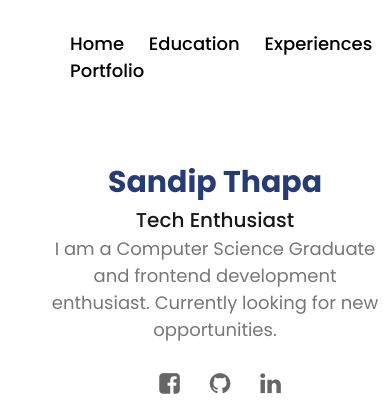
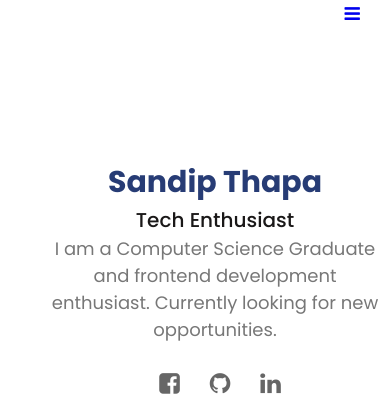
Before and after one commit to sandipthapa99/portfolio_html, a PHP site: page / in a window 390 px wide. Shown: the top 420 px of the page. Run offline with PHP 8.4, Linux system fonts and the light colour scheme.

Commit message:
nav responsive ui

```diff
--- a/css/style.css
+++ b/css/style.css
@@ -34,6 +34,9 @@ nav{
 .nav_ul li{
     display: inline;
     padding: 0 10px;
+}
+.icon{
+    display: none;
 }
 
 li a{
@@ -284,6 +287,9 @@ li a:hover{
     .container{
         padding: 0 30px;
     }
+    nav {
+        padding: 0;
+    }
     .child_left, .child_right{
         width: 100%;
     }
@@ -356,6 +362,16 @@ li a:hover{
     }
 }
 
+@media only screen and (max-width: 510px){
+    .nav_ul li{
+        display: none;
+        padding: 0 10px;
+    }
+    .icon{
+        display: block;
+    }
+}
+
 @media only screen and (max-width:415px){
     .hero_container{
         display: block;
--- a/index.html
+++ b/index.html
@@ -19,10 +19,10 @@
                     <li><a href="#edu">Education</a></li>
                     <li><a href="#experiences">Experiences</a></li>
                     <li><a href="#portfolio">Portfolio</a></li>
-                    <!-- <a href="javascript:void(0);" class="icon" onclick="myFunction()">
-                        <i class="fa fa-bars"></i>
-                      </a> -->
                 </ul>
+                <a href="javascript:void(0);" class="icon" onclick="myFunction()">
+                    <i class="fa fa-bars"></i>
+                  </a>
             </div>
         </div>
     </nav>
```
